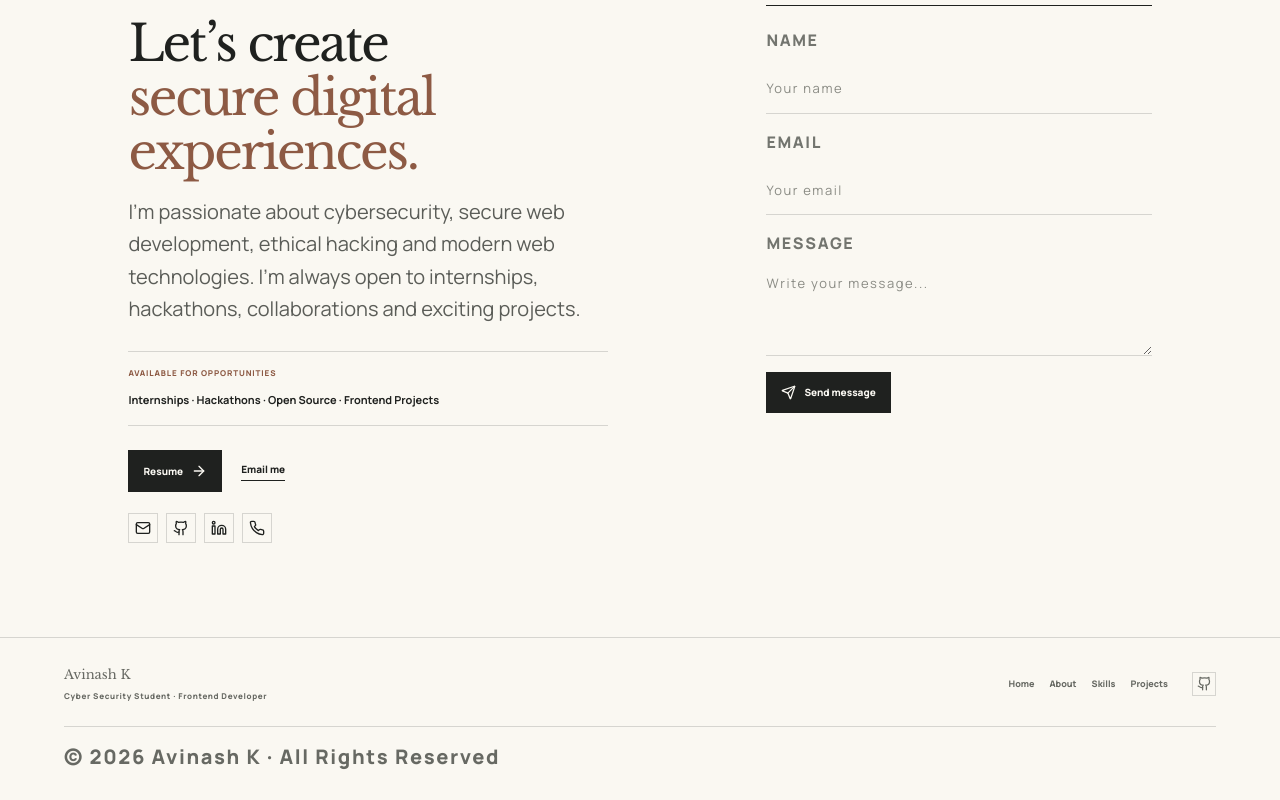
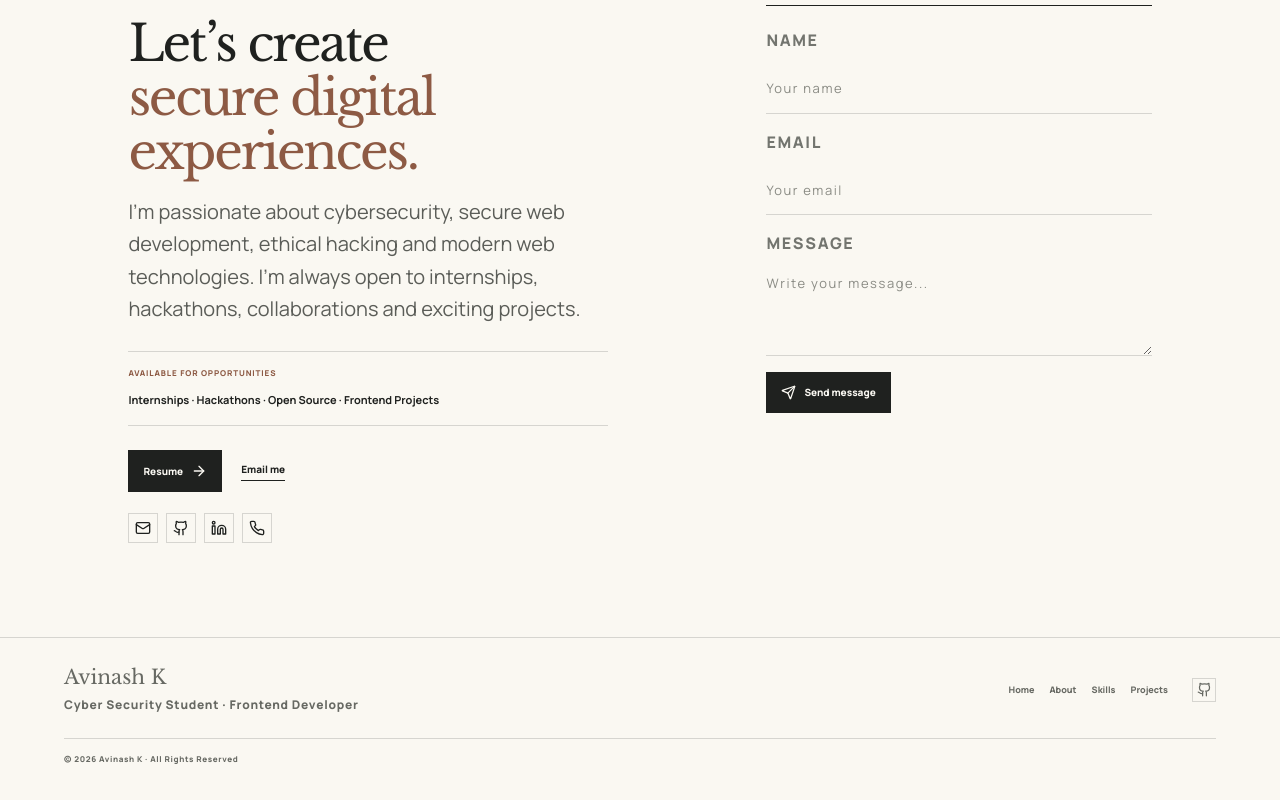
Before and after one commit to avinashk08408/Avinash-portfolio, a React (Vite) app: page / in a window 1280 px wide. Shown: the part 7711-8511 px from the top of the page. Built offline with nearby package versions, Linux system fonts and the light colour scheme; a web font is replaced by a local one.

Commit message:
Update Footer.css

```diff
--- a/src/components/Footer/Footer.css
+++ b/src/components/Footer/Footer.css
@@ -117,5 +117,21 @@
 }
 
 .footer-component > p {
-  font-size: 15px;
+  font-size: 9px;
 }
+/* Footer: clearly larger identity block and quieter copyright line. */
+
+.footer-component.ct-footer > div:first-child > strong {
+  font-size: 20px !important;
+  line-height: 1.2;
+}
+
+.footer-component.ct-footer > div:first-child > span {
+  margin-top: 7px;
+  font-size: 12px !important;
+  letter-spacing: 0.06em;
+}
+
+.footer-component.ct-footer > p {
+  font-size: 8px !important;
+}
```
